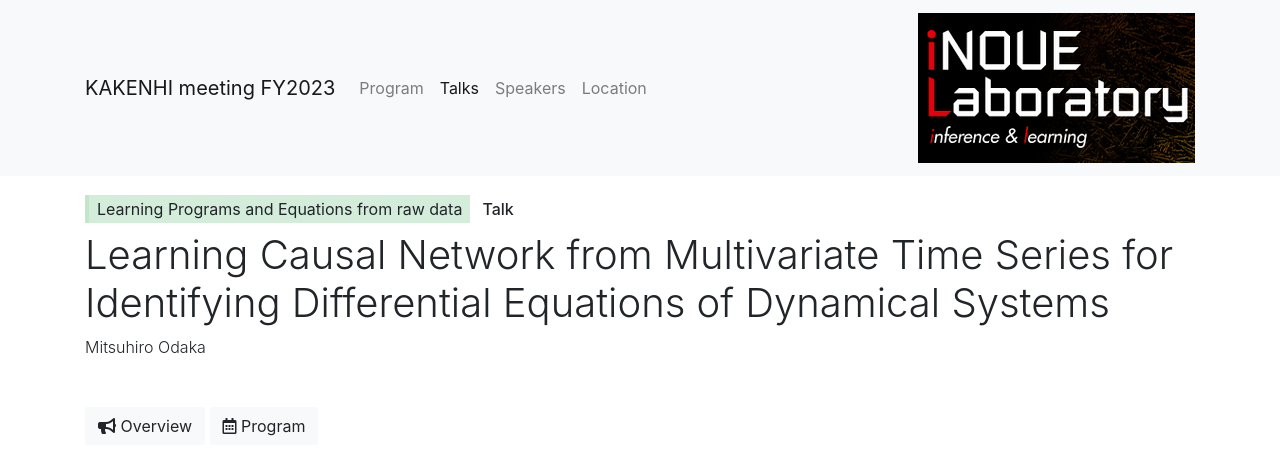
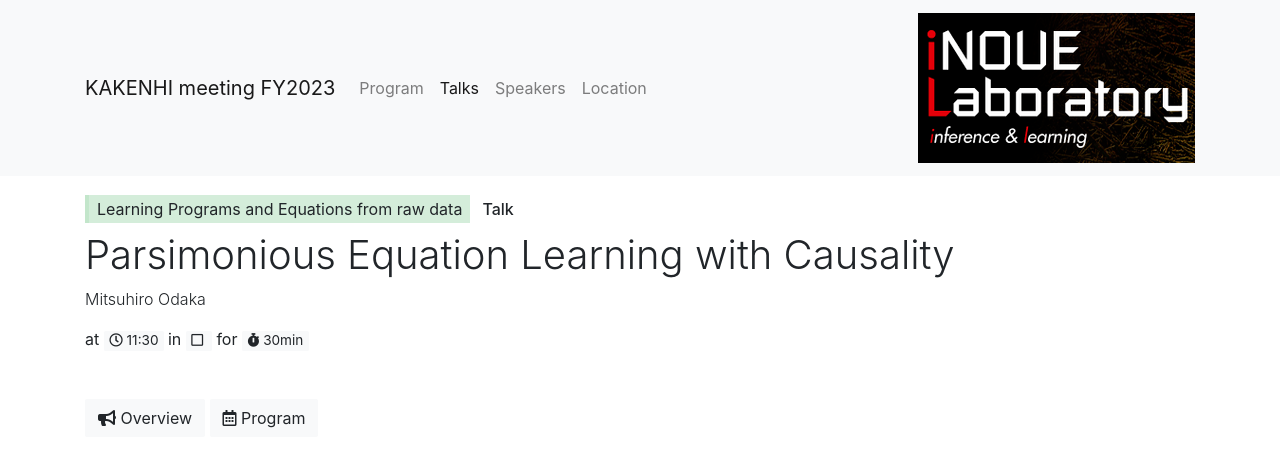
Before and after one commit to il-nii/kakenhi_fy2023_1st, a Jekyll site: the page built from _talks/odaka.md, in a window 1280 px wide. Shown: the top 475 px of the page. Built offline with Jekyll 4.4.1, drawn with Linux system fonts in a browser that asks for light colours.

Commit message:
change talks

```diff
--- a/_talks/odaka.md
+++ b/_talks/odaka.md
@@ -1,5 +1,5 @@
 ---
-name: Learning Causal Network from Multivariate Time Series for Identifying Differential Equations of Dynamical Systems
+name: Parsimonious Equation Learning with Causality
 speakers:
   - Mitsuhiro Odaka
 categories:
```
Also changed, not shown: _talks/inoue.md (+1 -1 lines), _talks/sakama.md (+1 -1 lines).
